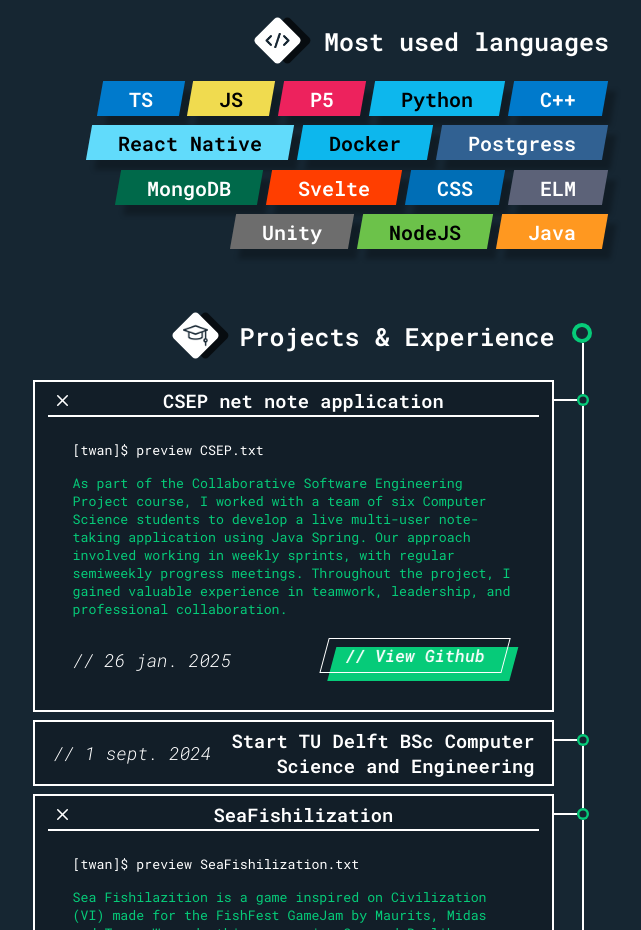
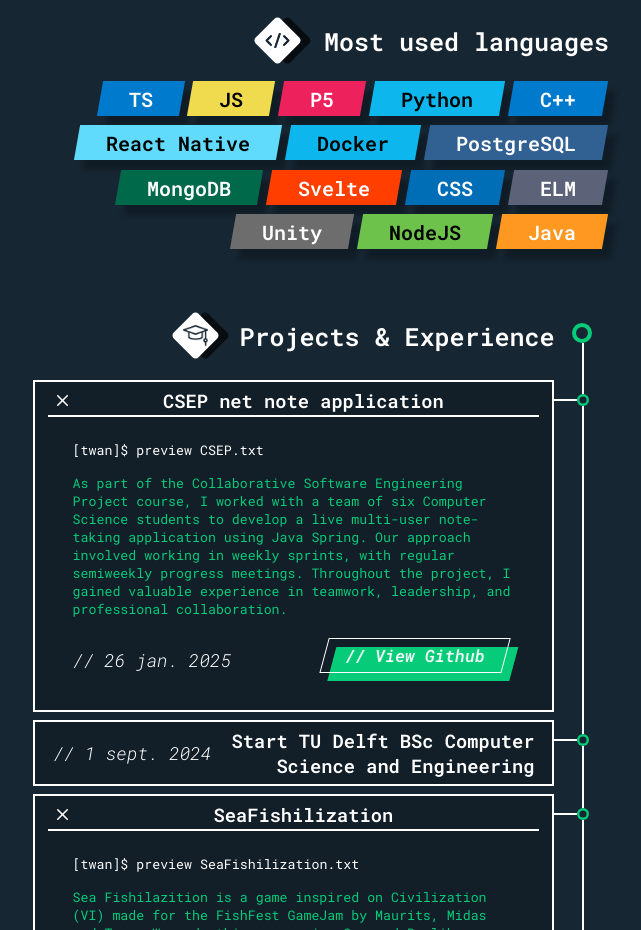
Before and after one commit to Twan-Reijinga/portfolio-site, a SvelteKit app: page / in a window 1280 px wide. Shown: the part 1200-2130 px from the top of the page, without its empty margins (639-1280 px from the left). Built offline with nearby package versions, Linux system fonts and the light colour scheme.

Commit message:
postgress to SQL name fix

```diff
--- a/src/data/languages.ts
+++ b/src/data/languages.ts
@@ -12,7 +12,7 @@ const languages: Language[] = [
 	{ text: 'C++', color: '#007acc', textColor: '#fff' },
 	{ text: 'React Native', color: '#61dbfb', textColor: '#000' },
 	{ text: 'Docker', color: '#0db7ed', textColor: '#000' },
-	{ text: 'Postgress', color: '#316192', textColor: '#fff' },
+	{ text: 'PostgreSQL', color: '#316192', textColor: '#fff' },
 	{ text: 'MongoDB', color: '#00694A', textColor: '#fff' },
 	{ text: 'Svelte', color: '#FF3E00', textColor: '#fff' },
 	// { text: 'C#', color: '#984D94', textColor: '#fff' },
--- a/src/data/projects.ts
+++ b/src/data/projects.ts
@@ -111,7 +111,7 @@ const projects: Project[] = [
 		date: '10 feb. 2023',
 		discription:
 			'Novata is a Hotel in the Casentino Hills in Italy. In a group of three we made an app that solves two big problems for the hotel. Firstly, there are minibars all over the village owned by Novanta where people could take drinks from. In the app you could register which item you took on you name so that you can get the bill later. Secondly, the app functioned as a sign up for experiences the hotel provided, like getting a massage or renting a bike.',
-		languages: ['React Native', 'Docker', 'TS', 'Postgress'],
+		languages: ['React Native', 'Docker', 'TS', 'PostgreSQL'],
 		fakeFileName: 'Novanta',
 		img: novantaImg,
 		url: 'none',
```
